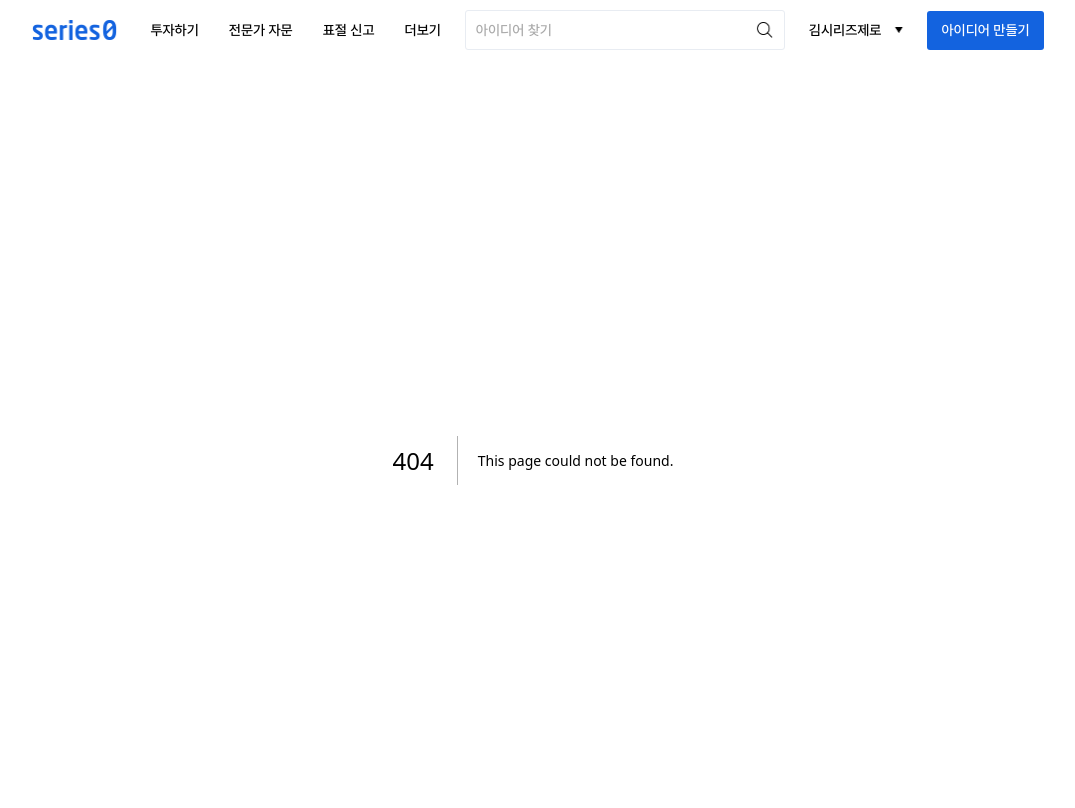
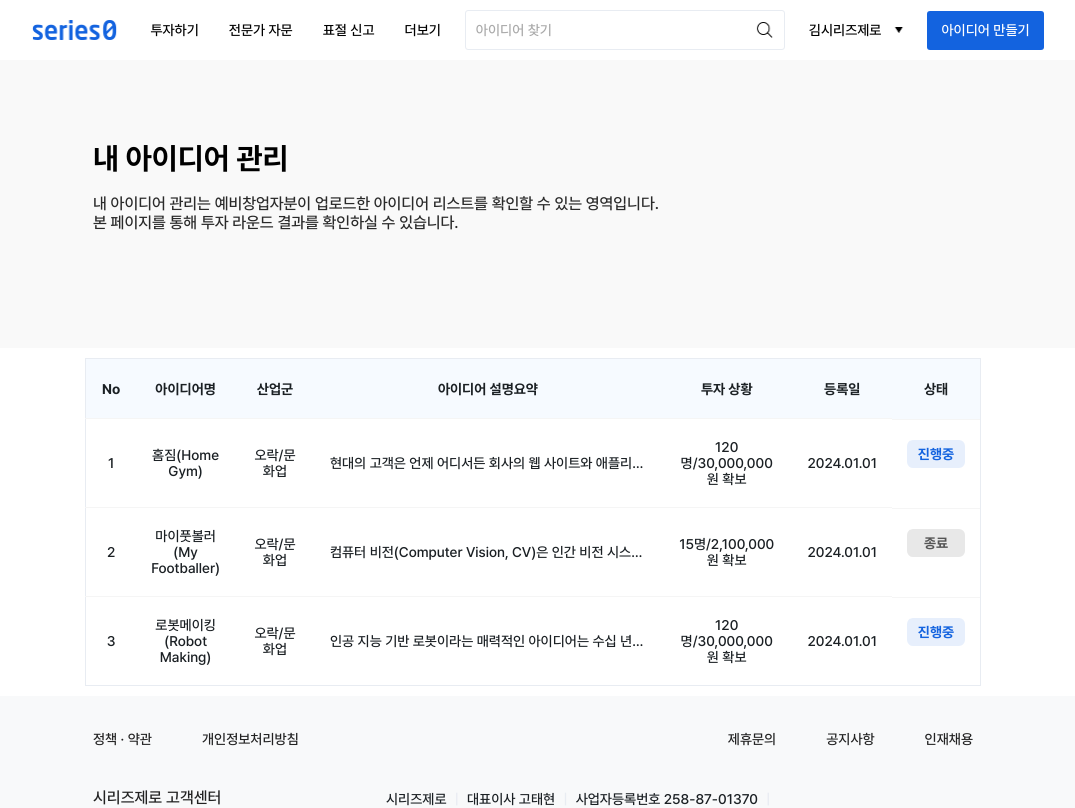
Before and after one commit to SeriesZ/web-frontend, a Next.js app: page /idea/registerList in a window 1280 px wide. Before the commit this address had no page. Shown: the top 808 px of the page, without its empty margins (107-1182 px from the left). Built offline with nearby package versions, Linux system fonts and the light colour scheme.

Commit message:
FEAT 내 아이디어 관리에서 목록 부분 추가

```diff
--- /dev/null
+++ b/src/app/idea/registerList/page.tsx
@@ -0,0 +1,10 @@
+import RegisterList from "@/components/idea/RegisterList";
+import React from "react";
+
+type Props = {};
+
+const IdeaRegisterListPage = (props: Props) => {
+  return <RegisterList />;
+};
+
+export default IdeaRegisterListPage;
--- a/src/components/idea/Idea.module.scss
+++ b/src/components/idea/Idea.module.scss
@@ -479,3 +479,64 @@
     padding-bottom: 0px;
   }
 }
+
+.listContainer {
+  display: flex;
+  justify-content: center;
+
+  table {
+    margin: 10px;
+    border-radius: 10px;
+    width: 70%;
+    height: Hug (60px)px;
+    font-size: 14px;
+    font-weight: 400;
+    text-align: center;
+    border: 1px solid #E8ECF2;
+    border-collapse: collapse;
+    .tableTitle {
+      padding: 10px 16px 10px 16px;
+      height: 60px;
+      background: #F6FAFF;
+    }
+    td {
+      border-top: 1px solid #F5F5F5;
+      padding: 20px 15px 20px 15px;
+
+    }
+    .longText {
+      max-width: 150px;
+      white-space: nowrap;
+      overflow: hidden;
+      text-overflow: ellipsis;
+    }
+    .shortText {
+      max-width: auto;
+    }
+    .statusContainer {
+      display: flex;
+      justify-content: center;
+      align-items: center;
+    }
+    .status {
+      width: 58px;
+      height: 28px;
+      line-height: 28px;
+      gap: 10px;
+      border-radius: 6px;
+      opacity: 0px;
+      font-weight: bold;
+      &.doing {
+        background: #1363DF1A;
+        color:  #1363DF;
+      }
+      &.done {
+        background: #E8E8E8;
+        color: #555555;
+      }
+    }
+    tbody tr:hover {
+      color: #1363DF;
+    }
+  }
+}
--- a/src/components/idea/RegisterComponents.tsx
+++ b/src/components/idea/RegisterComponents.tsx
@@ -11,6 +11,7 @@ import IncreaseRateCalulator from "./IncreaseRateCalulator";
 import FinanceCaculator from "./FinanceCaculator";
 import PsrCalulator from "./PsrCalulator";
 import StockCalulator from "./StockCalulator";
+import { useRouter } from "next/navigation";
 
 type Props = {
   activeIndex: number;
@@ -18,6 +19,7 @@ type Props = {
 };
 
 const RegisterComponents = ({ activeIndex, setActiveIndex }: Props) => {
+  const router = useRouter();
   const isBrowser = () => typeof window !== "undefined";
   const [repreFiles, setRepreFiles] = useState<File[]>([]);
   const [detailFiles, setDetailFiles] = useState<File[]>([]);
@@ -60,6 +62,7 @@ const RegisterComponents = ({ activeIndex, setActiveIndex }: Props) => {
   };
   const onSubmit = () => {
     console.log("최종 업로드");
+    router.push("./registerList");
   };
   const tempSave = () => {
     console.log("임시 저장 현재 인덱스 :: ", activeIndex);
--- /dev/null
+++ b/src/components/idea/RegisterList.tsx
@@ -0,0 +1,139 @@
+"use client";
+import React, { useEffect, useState } from "react";
+import styled from "@/components/idea/Idea.module.scss";
+import listData from "../../store/registerListSampleData.json";
+import { useTable, Column } from "react-table";
+type Props = {};
+
+interface StatusProps {
+  value: string;
+}
+
+const RegisterList = (props: Props) => {
+  type Data = {
+    id: number;
+    idea_name: string;
+    industry: string;
+    idea_summery: string;
+    invest_situ: string;
+    register_dt: string;
+    status: string;
+  };
+
+  const data = React.useMemo(() => listData, []);
+  const columns: Column<Data>[] = React.useMemo(
+    () => [
+      {
+        Header: "No",
+        accessor: "id",
+        width: "3%",
+      },
+      {
+        Header: "아이디어명",
+        accessor: "idea_name",
+        width: "10%",
+      },
+      {
+        Header: "산업군",
+        accessor: "industry",
+        width: "10%",
+      },
+      {
+        Header: "아이디어 설명요약",
+        accessor: "idea_summery",
+        width: "45%",
+        id: "idea_summery",
+      },
+      {
+        Header: "투자 상황",
+        accessor: "invest_situ",
+        width: "15%",
+      },
+      {
+        Header: "등록일",
+        accessor: "register_dt",
+        width: "8%",
+      },
+      {
+        Header: "상태",
+        accessor: "status",
+        width: "8%",
+        id: "status",
+        Cell: ({ cell: { value } }) => <StatusBox value={value} />,
+      },
+    ],
+    []
+  );
+
+  const { getTableProps, getTableBodyProps, headerGroups, rows, prepareRow } =
+    useTable<Data>({ columns, data });
+
+  const getDynamicClassName = (value: string) => {
+    if (value == "idea_summery") return styled.longText;
+    else if (value == "status") return styled.statusContainer;
+    else return styled.shortText;
+  };
+
+  const StatusBox: React.FC<StatusProps> = ({ value }) => {
+    if (value == "진행중")
+      return <div className={`${styled.status} ${styled.doing}`}>{value}</div>;
+    else
+      return <div className={`${styled.status} ${styled.done}`}>{value}</div>;
+  };
+
+  return (
+    <div className={styled.mainContainer}>
+      <div className={styled.headerWrap}>
+        <div className={styled.titleWrap}>
+          <div className={styled.title}>내 아이디어 관리</div>
+          <div className={styled.desc}>
+            내 아이디어 관리는 예비창업자분이 업로드한 아이디어 리스트를 확인할
+            수 있는 영역입니다. <br />본 페이지를 통해 투자 라운드 결과를
+            확인하실 수 있습니다.
+          </div>
+        </div>
+      </div>
+
+      <div className={styled.listContainer}>
+        <table {...getTableProps()}>
+          <thead>
+            {headerGroups.map((headerGroup) => (
+              <tr {...headerGroup.getHeaderGroupProps()}>
+                {headerGroup.headers.map((column) => (
+                  <th
+                    className={styled.tableTitle}
+                    {...column.getHeaderProps({
+                      style: { width: column.width },
+                    })}
+                  >
+                    {column.render("Header")}
+                  </th>
+                ))}
+              </tr>
+            ))}
+          </thead>
+          <tbody {...getTableBodyProps()}>
+            {rows.map((row) => {
+              prepareRow(row);
+              return (
+                <tr {...row.getRowProps()}>
+                  {row.cells.map((cell) => (
+                    <td
+                      {...cell.getCellProps({
+                        className: getDynamicClassName(cell.column.id),
+                      })}
+                    >
+                      {cell.render("Cell")}
+                    </td>
+                  ))}
+                </tr>
+              );
+            })}
+          </tbody>
+        </table>
+      </div>
+    </div>
+  );
+};
+
+export default RegisterList;
--- /dev/null
+++ b/src/store/registerListSampleData.json
@@ -0,0 +1,6 @@
+[
+    {"id":1,"idea_name":"홈짐(Home Gym)","industry":"오락/문화업","idea_summery":"현대의 고객은 언제 어디서든 회사의 웹 사이트와 애플리케이션에 원격으로 액세스할 수 있는 편리함을 기대합니다. 조직은 모바일 클라우드 컴퓨팅 애플리케이","invest_situ":"120명/30,000,000원 확보","register_dt":"2024.01.01","status":"진행중"},
+    {"id":2,"idea_name":"마이풋볼러 (My Footballer)","industry":"오락/문화업","idea_summery":"컴퓨터 비전(Computer Vision, CV)은 인간 비전 시스템을 모방한 기술로써 시각적 데이터를 수집 및 분석한 후 이에 대한 결정을 내리는 기계의 기능입니다. 다시 말해, 기계는 컴퓨터 비전을 통해 이미지, 패턴 또는 개체를 감지하고 인식할 수 있습니다.","invest_situ":"15명/2,100,000원 확보","register_dt":"2024.01.01","status":"종료"},
+    {"id":3,"idea_name":"로봇메이킹 (Robot Making)","industry":"오락/문화업","idea_summery":"인공 지능 기반 로봇이라는 매력적인 아이디어는 수십 년 동안 우리의 상상력을 자극했습니다. 과거에는 공상 과학에 그쳤던 로봇 공학 아이디어는 오늘날 많은 기업의 현실로 구현되고 있습니다.","invest_situ":"120명/30,000,000원 확보","register_dt":"2024.01.01","status":"진행중"}
+
+]
```
